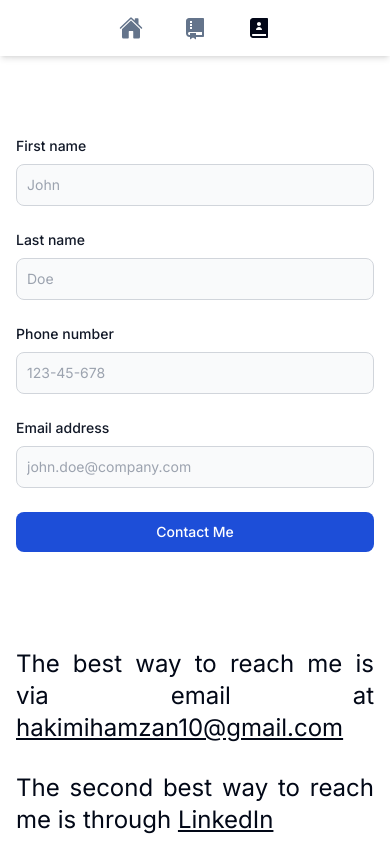
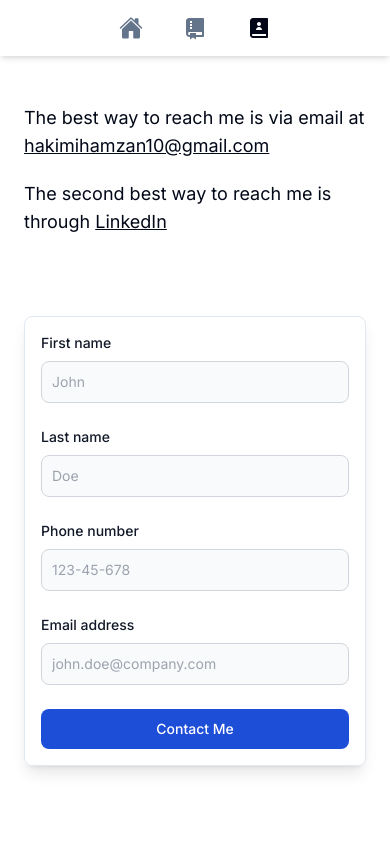
Before and after one commit to hakimihamzan/v2-portfolio, a Next.js app: page /contact in a window 390 px wide. Built offline with nearby package versions, Linux system fonts and the light colour scheme.

Commit message:
fix responsiveness for contact page

```diff
--- a/src/pages/contact.tsx
+++ b/src/pages/contact.tsx
@@ -1,9 +1,9 @@
-import Image from "next/image"
-
 export default function Contact() {
   return (
-    <div className="fade-in text-justify md:flex md:justify-center md:items-center md:flex-col">
-      <div className="mt-10 mb-24 lg:w-1/3 lg:p-10 lg:shadow-lg lg:border lg:rounded-lg">
+    <div className="fade-in p-2 pb-10 md:px-24 lg:px-64 lg:mx-12 xl:px-72 xl:mx-12">
+      <div className="md:text-justify mb-5 text-lg md:text-2xl md:mb-10">The best way to reach me is via email at <a className="underline" href="mailto:hakimihamzan10@gmail.com">hakimihamzan10@gmail.com</a></div>
+      <div className="md:text-justify mb-20 text-lg md:text-2xl">The second best way to reach me is through <a className="underline" href="https://www.linkedin.com/in/hakimihamzan/" target="_blank" rel="noopener noreferrer">LinkedIn</a></div>
+      <div className="p-4 md:p-8 lg:p-10 border rounded-lg shadow-lg">
         <form id="contact">
           <div className="grid gap-6 mb-6 md:grid-cols-2">
             <div>
@@ -26,8 +26,6 @@ export default function Contact() {
           <button type="submit" className="text-white bg-blue-700 hover:bg-blue-800 focus:ring-4 focus:outline-none focus:ring-blue-300 font-medium rounded-lg text-sm w-full sm:w-auto px-5 py-2.5 text-center">Contact Me</button>
         </form>
       </div>
-      <div className="mb-7 text-2xl lg:w-1/3">The best way to reach me is via email at <a className="underline" href="mailto:hakimihamzan10@gmail.com">hakimihamzan10@gmail.com</a></div>
-      <div className="text-2xl lg:w-1/3">The second best way to reach me is through <a className="underline" href="https://www.linkedin.com/in/hakimihamzan/" target="_blank" rel="noopener noreferrer">LinkedIn</a></div>
     </div>
   )
 }
```
